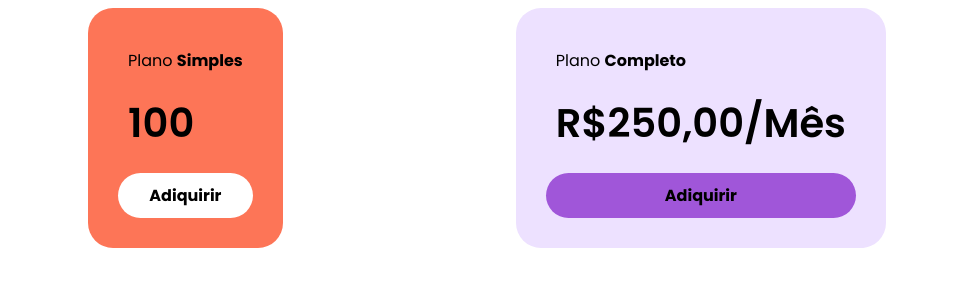
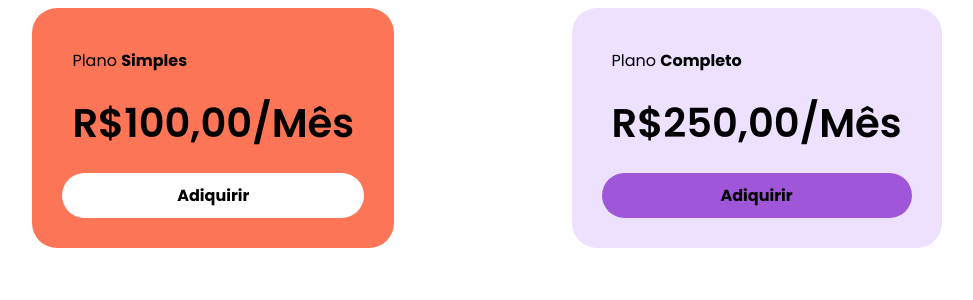
Before and after one commit to racinefe/curso-Angular, an Angular app in the folder Seção 3 Fundamentos do Angular Componentes e Estilizações/peojeto-components/: page / in a window 1280 px wide. Shown: the top 300 px of the page, without its empty margins (153-1126 px from the left). Built offline with nearby package versions, Linux system fonts and the light colour scheme.

Commit message:
encadeamento opcional, interpolação e template

```diff
--- a/Seção 3 Fundamentos do Angular Componentes e Estilizações/peojeto-components/src/app/card/card.component.html
+++ b/Seção 3 Fundamentos do Angular Componentes e Estilizações/peojeto-components/src/app/card/card.component.html
@@ -1,5 +1,5 @@
 <div class="card">
     <div class="card__plan card__item">Plano <b>{{ plano.infos.tipo }}</b></div>
-    <div class="card__price card__item">{{ plano.infos.preco }}</div>
+    <div class="card__price card__item">R${{ plano.infos.preco }},00/Mês</div>
     <app-card-button></app-card-button>
 </div>
--- a/Seção 3 Fundamentos do Angular Componentes e Estilizações/peojeto-components/src/app/card/card.component.ts
+++ b/Seção 3 Fundamentos do Angular Componentes e Estilizações/peojeto-components/src/app/card/card.component.ts
@@ -1,15 +1,24 @@
 import { Component } from '@angular/core';
 
+interface IPlano {
+  infos: IInfos;
+}
+
+interface IInfos {
+  tipo: string;
+  preco: number;
+}
 @Component({
   selector: 'app-card',
   templateUrl: './card.component.html',
   styleUrl: './card.component.scss'
 })
 export class CardComponent {
- plano = {
-  infos: {
-    tipo: 'Simples',
-    preco: 100,
-  }
- }
+ //@ts-ignore
+  plano: IPlano = {
+    infos: {
+      tipo: 'Simples',
+      preco: 100,
+    },
+  };
 }
```
